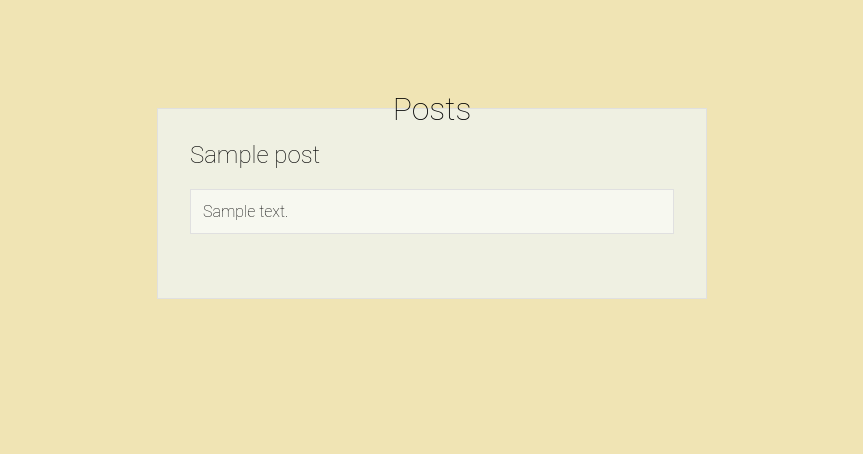
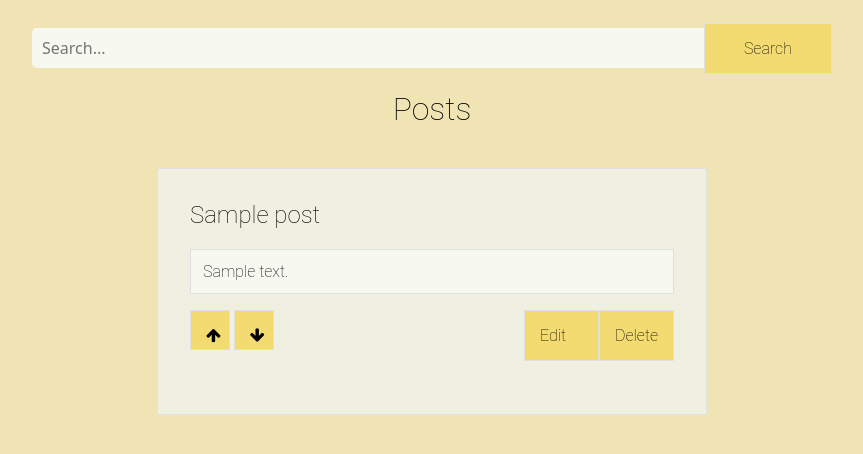
Before and after one commit to stellakasabova/startups, a Flask app: template templates/post.html in a window 1280 px wide. Shown: the top 454 px of the page, without its empty margins (208-1071 px from the left). Run offline with Flask 2, Linux system fonts and the light colour scheme; the template is opened without the code that fills it: most values are stand-ins (such as "Sample title", 1, 10 or a date in 2020); parts of the project's set-up code (start-up, migrations or seed data) failed here and were passed over.

Commit message:
Minor UI changes

```diff
--- a/templates/post.html
+++ b/templates/post.html
@@ -1,4 +1,7 @@
 <!DOCTYPE html>
+
+<link rel="stylesheet" href="https://cdnjs.cloudflare.com/ajax/libs/font-awesome/4.7.0/css/font-awesome.min.css">
+
 <style>
     *{
         box-sizing: border-box;
@@ -25,6 +28,27 @@
         padding: 12px;
         border: 1px solid #e0e0e0;
     }
+    input {
+        all: unset;
+        font: 16px system-ui;
+        color: black;
+        height: 100%;
+        width: 100%;
+        padding: 6px 10px;
+    }
+    a{
+        background: #f3db71;
+        color: black;
+        width: 75px;
+        font-size: 1rem;
+        padding: 15px;
+        border: 1px solid #e0e0e0;
+        text-decoration: none;
+        float: right;
+    }
+    a:hover{
+        background: #eccf4e;
+    }
     .bttn{
         background: #f3db71;
         color: black;
@@ -34,6 +58,18 @@
         border: 1px solid #e0e0e0;
     }
     .bttn:hover{
+        background: #eccf4e;
+    }
+    .bttn_arrow{
+        background: #f3db71;
+        color: black;
+        width: 40px;
+        height: 40px;
+        font-size: 1rem;
+        padding: 15px;
+        border: 1px solid #e0e0e0;
+    }
+    .bttn_arrow:hover{
         background: #eccf4e;
     }
     .post{
@@ -48,17 +84,40 @@
     .stack_panel{
         margin-bottom: 2rem;
     }
+    .search_box {
+        background-color: #f7f8f0;
+        color: black;
+        width: 800px;
+        height: 40px;
+        border-radius: 5px;
+        margin-left: auto;
+        margin-right: auto;
+        margin-top: 20px;
+        display: flex;
+        flex-direction: row;
+        align-items: center;
+    }
 </style>
 
 <html>
     <body>
         <h1>Posts</h1>
 
+        <form id="form" role="search" class="search_box">
+            <input type="search" id="query" name="keyword" placeholder="Search..." aria-label="Search through site content">
+            <button class="bttn">Search</button>
+        </form>
+
         <form class="post" action="{{ url_for('post') }}">
             {% for post in posts %}
                 <div class="stack_panel">
                     <h2>{{ post.title }}</h2>
                     <p>{{ post.content }}</p>
+                    <button class="bttn_arrow"><i class="fa fa-arrow-up"></i></button>
+                    <button class="bttn_arrow"><i class="fa fa-arrow-down"></i></button>
+
+                    <a href="{{ url_for('delete_post', post_id=post.id) }}">Delete</a>
+                    <a href="{{ url_for('edit_post', post_id=post.id) }}">Edit</a>
                 </div>
             {% endfor %}
         </form>
```
